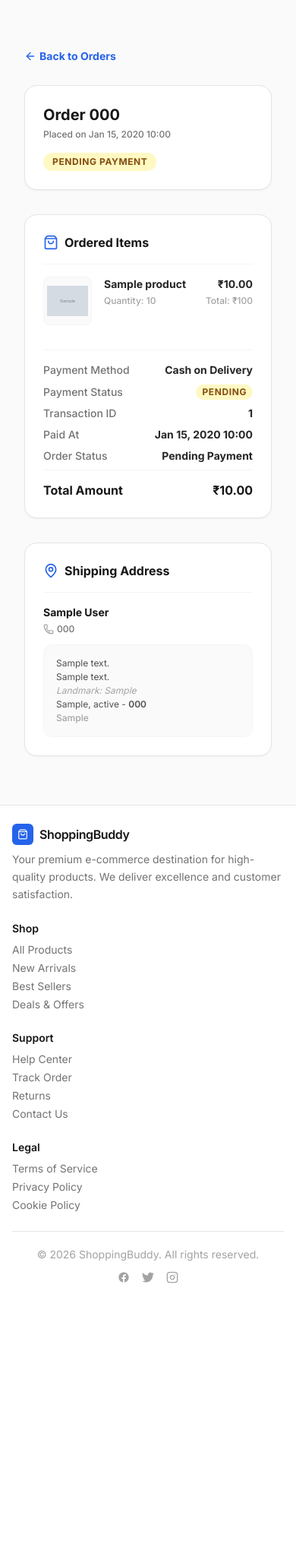
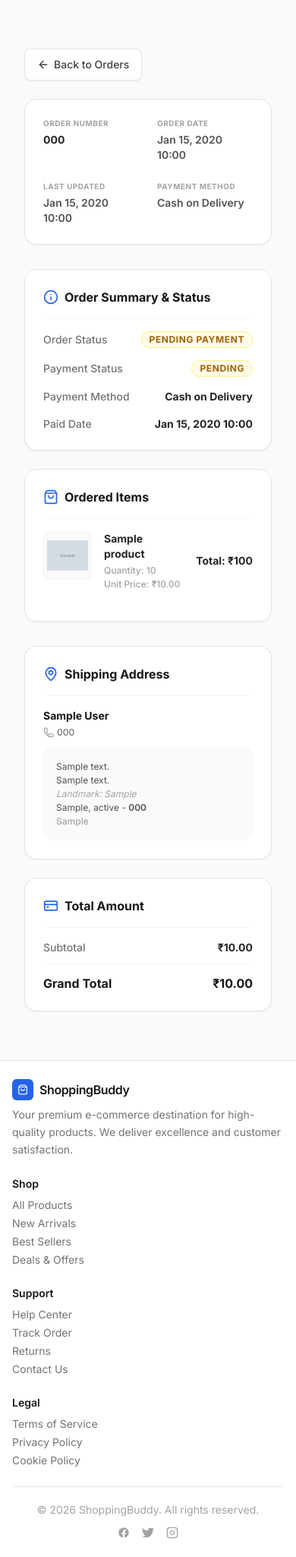
Before and after one commit to Akhileshpookkuttiyil/shoppingbuddy, a Django app: page /account/orders/1/ in a window 390 px wide. Shown: the part 65-2114 px from the top of the page at 76% size. Before the commit the page ends 1754 px from the top, so only its background shows below. Run offline with Django 3.2, Linux system fonts and the light colour scheme; a user stored in the database is signed in; tables that the repository leaves empty hold one stand-in row (values such as "Sample post"); grey boxes marked "Sample" are stand-in pictures; style sheets or scripts are compiled from the project's sources; some libraries are stand-ins or nearby versions.

Commit message:
Implement premium responsive frontend UI for Customer Order Details page

```diff
--- a/templates/account/order_detail.html
+++ b/templates/account/order_detail.html
@@ -8,57 +8,108 @@
 
   <!-- Back link -->
   <div class="mb-6">
-    <a href="{% url 'order_list' %}" class="inline-flex items-center gap-1 text-sm font-bold text-blue-600 hover:text-blue-700">
+    <a href="{% url 'order_list' %}" class="btn-secondary btn-sm inline-flex items-center gap-1.5 focus:ring-2 focus:ring-blue-500/20 active:scale-95 duration-100">
       <i data-lucide="arrow-left" class="w-4 h-4"></i>
       Back to Orders
     </a>
   </div>
 
-  <!-- Order ID Card -->
-  <div class="bg-white border border-neutral-200 rounded-2xl shadow-sm p-6 mb-8 flex flex-wrap items-center justify-between gap-4">
-    <div>
-      <h1 class="text-xl font-extrabold text-neutral-900 flex items-center gap-2">
-        Order {{ order.order_number }}
-      </h1>
-      <p class="text-xs text-neutral-500 mt-1 font-medium">Placed on {{ order.created_at|date:"M d, Y H:i" }}</p>
-    </div>
-
-    <div class="flex items-center gap-3">
-      {% if order.status == 'PAYMENT_FAILED' or order.payment_status == 'FAILED' %}
-        <a href="{% url 'payments:payment_retry' order.id %}" class="inline-flex items-center gap-1.5 btn-primary rounded-xl px-4 py-2 text-xs font-semibold shadow-md transition-all hover:scale-[1.02] active:scale-100" id="retry-payment-btn-detail">
-          <i data-lucide="refresh-cw" class="w-3.5 h-3.5"></i>
-          Retry Payment
-        </a>
-      {% endif %}
-      <span class="inline-flex items-center px-3 py-1 rounded-full text-xs font-bold uppercase tracking-wider
-        {% if order.status == 'PAID' or order.status == 'DELIVERED' %}
-          bg-green-100 text-green-800
-        {% elif order.status == 'PENDING_PAYMENT' or order.status == 'PROCESSING' %}
-          bg-yellow-100 text-yellow-800
-        {% elif order.status == 'CANCELLED' or order.status == 'PAYMENT_FAILED' or order.status == 'PAYMENT_EXPIRED' %}
-          bg-red-100 text-red-800
-        {% else %}
-          bg-neutral-100 text-neutral-800
-        {% endif %}">
-        {{ order.get_status_display }}
-      </span>
+  <!-- Order Information Summary Card -->
+  <div class="card bg-white border border-neutral-200 rounded-2xl shadow-sm p-6 mb-8">
+    <div class="grid grid-cols-2 md:grid-cols-4 gap-6">
+      <div>
+        <p class="text-[10px] font-bold uppercase tracking-wider text-neutral-400">Order Number</p>
+        <p class="text-sm font-extrabold text-neutral-800 mt-1">{{ order.order_number }}</p>
+      </div>
+      <div>
+        <p class="text-[10px] font-bold uppercase tracking-wider text-neutral-400">Order Date</p>
+        <p class="text-sm font-semibold text-neutral-600 mt-1">{{ order.created_at|date:"M d, Y H:i" }}</p>
+      </div>
+      <div>
+        <p class="text-[10px] font-bold uppercase tracking-wider text-neutral-400">Last Updated</p>
+        <p class="text-sm font-semibold text-neutral-600 mt-1">{{ order.updated_at|date:"M d, Y H:i" }}</p>
+      </div>
+      <div>
+        <p class="text-[10px] font-bold uppercase tracking-wider text-neutral-400">Payment Method</p>
+        <p class="text-sm font-semibold text-neutral-600 mt-1">{{ order.get_payment_method_display }}</p>
+      </div>
     </div>
   </div>
 
   <div class="grid grid-cols-1 md:grid-cols-3 gap-8">
 
-    <!-- Items & Totals (2/3) -->
+    <!-- Items & Summary (2/3 width) -->
     <div class="md:col-span-2 space-y-6">
 
-      <div class="bg-white border border-neutral-200 rounded-2xl shadow-sm p-6">
+      <!-- Section 1: Order Summary -->
+      <div class="card bg-white border border-neutral-200 rounded-2xl shadow-sm p-6">
+        <h2 class="text-base font-bold text-neutral-900 border-b border-neutral-100 pb-4 mb-4 flex items-center gap-2">
+          <i data-lucide="info" class="w-5 h-5 text-blue-600"></i>
+          Order Summary & Status
+        </h2>
+
+        <div class="space-y-4">
+          <div class="flex items-center justify-between gap-4">
+            <span class="text-sm font-medium text-neutral-500">Order Status</span>
+            <span class="inline-flex items-center px-2.5 py-0.5 rounded-full text-xs font-bold uppercase tracking-wider border
+              {% if order.status == 'PAID' or order.status == 'DELIVERED' %}
+                bg-green-50 text-green-700 border-green-200
+              {% elif order.status == 'PENDING_PAYMENT' or order.status == 'PROCESSING' or order.status == 'SHIPPED' %}
+                bg-yellow-50 text-yellow-700 border-yellow-200
+              {% elif order.status == 'CANCELLED' or order.status == 'PAYMENT_FAILED' or order.status == 'PAYMENT_EXPIRED' %}
+                bg-red-50 text-red-700 border-red-200
+              {% elif order.status == 'REFUNDED' %}
+                bg-neutral-50 text-neutral-600 border-neutral-200
+              {% else %}
+                bg-neutral-50 text-neutral-700 border-neutral-200
+              {% endif %}">
+              {{ order.get_status_display }}
+            </span>
+          </div>
+
+          <div class="flex items-center justify-between gap-4">
+            <span class="text-sm font-medium text-neutral-500">Payment Status</span>
+            <span class="inline-flex items-center px-2.5 py-0.5 rounded-full text-xs font-bold uppercase tracking-wider border
+              {% if order.payment_status == 'PAID' %}
+                bg-green-50 text-green-700 border-green-200
+              {% elif order.payment_status == 'PENDING' %}
+                bg-yellow-50 text-yellow-700 border-yellow-200
+              {% elif order.payment_status == 'FAILED' %}
+                bg-red-50 text-red-700 border-red-200
+              {% elif order.payment_status == 'REFUNDED' %}
+                bg-purple-50 text-purple-700 border-purple-200
+              {% else %}
+                bg-neutral-50 text-neutral-700 border-neutral-200
+              {% endif %}">
+              {{ order.get_payment_status_display }}
+            </span>
+          </div>
+
+          <div class="flex items-center justify-between gap-4">
+            <span class="text-sm font-medium text-neutral-500">Payment Method</span>
+            <span class="text-sm font-bold text-neutral-800">{{ order.get_payment_method_display }}</span>
+          </div>
+
+          {% if order.paid_at %}
+            <div class="flex items-center justify-between gap-4">
+              <span class="text-sm font-medium text-neutral-500">Paid Date</span>
+              <span class="text-sm font-bold text-neutral-800">{{ order.paid_at|date:"M d, Y H:i" }}</span>
+            </div>
+          {% endif %}
+        </div>
+      </div>
+
+      <!-- Section 3: Ordered Products -->
+      <div class="card bg-white border border-neutral-200 rounded-2xl shadow-sm p-6">
         <h2 class="text-base font-bold text-neutral-900 border-b border-neutral-100 pb-4 mb-4 flex items-center gap-2">
           <i data-lucide="shopping-bag" class="w-5 h-5 text-blue-600"></i>
           Ordered Items
         </h2>
 
         <div class="divide-y divide-neutral-100">
-          {% for item in order.items.all %}
+          {% for item in order_items %}
             <div class="flex gap-4 py-4 {% if forloop.first %}pt-0{% endif %}">
+              <!-- Image / Placeholder -->
               <div class="w-16 h-16 rounded-lg bg-neutral-50 border border-neutral-100 overflow-hidden flex-shrink-0 flex items-center justify-center">
                 {% if item.product.image %}
                   <img src="{{ item.product.image.url }}" alt="{{ item.product.name }}" class="w-full h-full object-contain p-1">
@@ -66,72 +117,32 @@
                   <i data-lucide="image" class="w-6 h-6 text-neutral-300"></i>
                 {% endif %}
               </div>
+
+              <!-- Info -->
               <div class="flex-grow min-w-0">
                 <a href="{{ item.product.get_url }}" class="text-sm font-bold text-neutral-800 hover:text-blue-600 transition-colors line-clamp-2 mb-1">
                   {{ item.product.name }}
                 </a>
                 <p class="text-xs text-neutral-400 font-medium">Quantity: {{ item.quantity }}</p>
+                <p class="text-xs text-neutral-400 font-medium mt-0.5">Unit Price: ₹{{ item.price }}</p>
               </div>
-              <div class="text-right flex-shrink-0">
-                <p class="text-sm font-bold text-neutral-800">₹{{ item.price }}</p>
-                <!-- calculate item subtotal -->
-                <p class="text-xs text-neutral-400 font-medium mt-1">Total: ₹{% widthratio item.price 1 item.quantity %}</p>
+
+              <!-- Price / Line Total -->
+              <div class="text-right flex-shrink-0 self-center">
+                <p class="text-sm font-extrabold text-neutral-800">Total: ₹{% widthratio item.price 1 item.quantity %}</p>
               </div>
             </div>
           {% endfor %}
-        </div>
-
-        <div class="border-t border-neutral-100 pt-4 mt-4 space-y-2">
-          <div class="flex items-center justify-between text-sm text-neutral-500 font-medium">
-            <span>Payment Method</span>
-            <span class="font-bold text-neutral-800">{{ order.get_payment_method_display }}</span>
-          </div>
-          <div class="flex items-center justify-between text-sm text-neutral-500 font-medium">
-            <span>Payment Status</span>
-            <span>
-              <span class="inline-flex items-center px-2 py-0.5 rounded-full text-xs font-bold uppercase tracking-wider
-                {% if order.payment_status == 'PAID' %}
-                  bg-green-100 text-green-800
-                {% elif order.payment_status == 'PENDING' %}
-                  bg-yellow-100 text-yellow-800
-                {% elif order.payment_status == 'FAILED' or order.payment_status == 'REFUNDED' %}
-                  bg-red-100 text-red-800
-                {% else %}
-                  bg-neutral-100 text-neutral-800
-                {% endif %}" id="payment-status-badge">
-                {{ order.get_payment_status_display }}
-              </span>
-            </span>
-          </div>
-          {% if order.razorpay_payment_id %}
-            <div class="flex items-center justify-between text-sm text-neutral-500 font-medium">
-              <span>Transaction ID</span>
-              <span class="font-bold text-neutral-800" id="transaction-id-badge">{{ order.razorpay_payment_id }}</span>
-            </div>
-          {% endif %}
-          {% if order.paid_at %}
-            <div class="flex items-center justify-between text-sm text-neutral-500 font-medium">
-              <span>Paid At</span>
-              <span class="font-bold text-neutral-800" id="paid-at-badge">{{ order.paid_at|date:"M d, Y H:i" }}</span>
-            </div>
-          {% endif %}
-          <div class="flex items-center justify-between text-sm text-neutral-500 font-medium pb-2 border-b border-neutral-100">
-            <span>Order Status</span>
-            <span class="font-bold text-neutral-800">{{ order.get_status_display }}</span>
-          </div>
-          <div class="flex items-center justify-between text-base font-extrabold text-neutral-900 pt-1.5">
-            <span>Total Amount</span>
-            <span>₹{{ order.total_amount }}</span>
-          </div>
         </div>
       </div>
 
     </div>
 
-    <!-- Shipping Snapshot (1/3) -->
+    <!-- Sidebar Address & Totals (1/3 width) -->
     <div class="space-y-6">
 
-      <div class="bg-white border border-neutral-200 rounded-2xl shadow-sm p-6">
+      <!-- Section 2: Shipping Address -->
+      <div class="card bg-white border border-neutral-200 rounded-2xl shadow-sm p-6">
         <h2 class="text-base font-bold text-neutral-900 border-b border-neutral-100 pb-4 mb-4 flex items-center gap-2">
           <i data-lucide="map-pin" class="w-5 h-5 text-blue-600"></i>
           Shipping Address
@@ -160,6 +171,25 @@
         </div>
       </div>
 
+      <!-- Section 4: Order Total -->
+      <div class="card bg-white border border-neutral-200 rounded-2xl shadow-sm p-6">
+        <h2 class="text-base font-bold text-neutral-900 border-b border-neutral-100 pb-4 mb-4 flex items-center gap-2">
+          <i data-lucide="credit-card" class="w-5 h-5 text-blue-600"></i>
+          Total Amount
+        </h2>
+
+        <div class="space-y-3">
+          <div class="flex items-center justify-between text-sm text-neutral-500 font-medium">
+            <span>Subtotal</span>
+            <span class="font-bold text-neutral-800">₹{{ order.total_amount }}</span>
+          </div>
+          <div class="border-t border-neutral-100 pt-3 mt-3 flex items-center justify-between text-base font-extrabold text-neutral-900">
+            <span>Grand Total</span>
+            <span>₹{{ order.total_amount }}</span>
+          </div>
+        </div>
+      </div>
+
     </div>
 
   </div>
```
